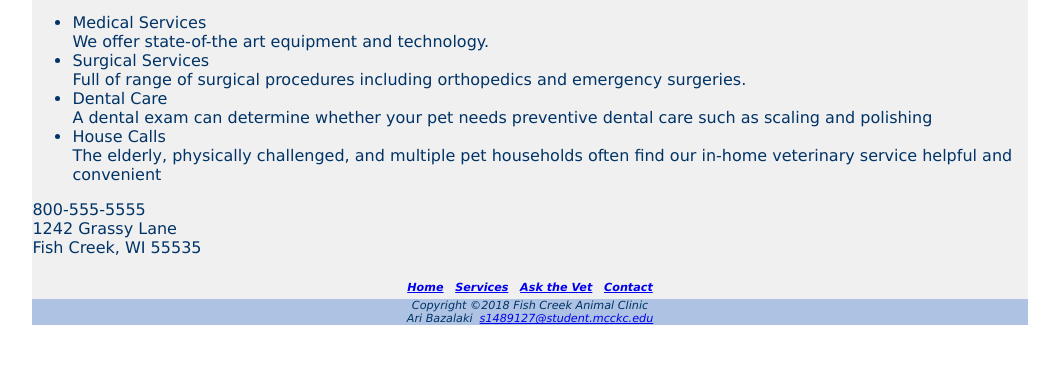
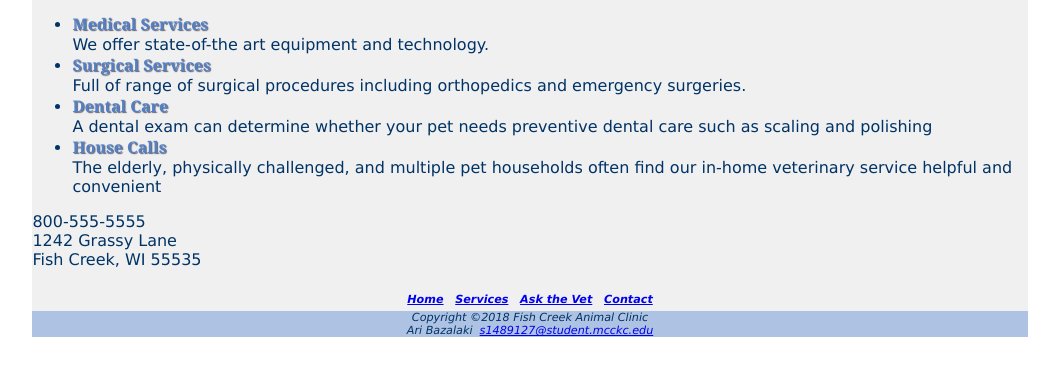
Before and after one commit to bazalaki/fishcreek4, a plain HTML site: page services.html in a window 1280 px wide. Shown: the part 153-528 px from the top of the page, without its empty margins (110-1169 px from the left). Drawn offline with Linux system fonts and the light colour scheme.

Commit message:
typo fix

```diff
--- a/services.html
+++ b/services.html
@@ -17,13 +17,13 @@
 </nav>
 <main>
     <ul>
-        <li><span class="company">Medical Services</span>
+        <li><span class="category">Medical Services</span>
         <br>We offer state-of-the art equipment and technology.</li>
-        <li><span class="company">Surgical Services</span>
+        <li><span class="category">Surgical Services</span>
         <br>Full of range of surgical procedures including orthopedics and emergency surgeries.</li>
-        <li><span class="company">Dental Care</span>
+        <li><span class="category">Dental Care</span>
         <br>A dental exam can determine whether your pet needs preventive dental care such as scaling and polishing</li>
-        <li><span class="company">House Calls</span>
+        <li><span class="category">House Calls</span>
         <br>The elderly, physically challenged,
             and multiple pet households often find our in-home veterinary service helpful and convenient</li>
     </ul>
```
